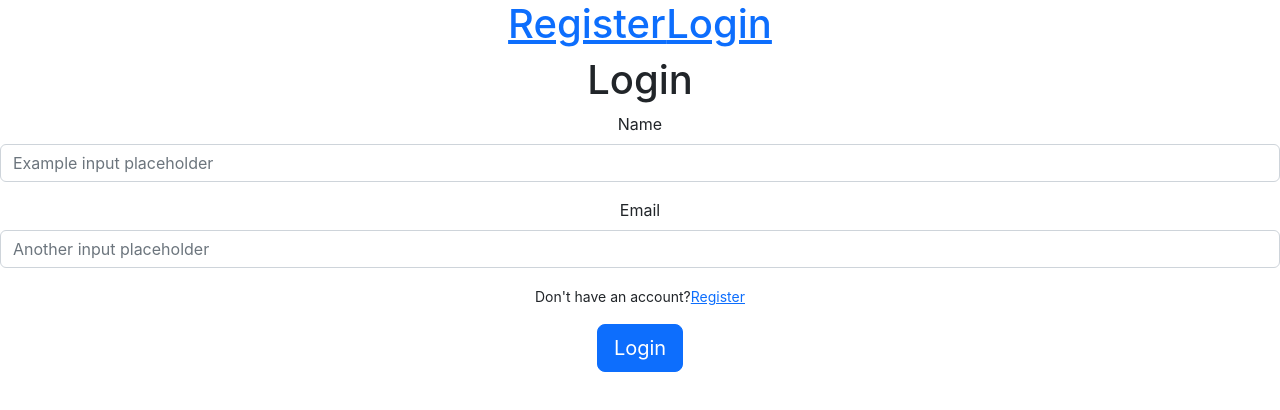
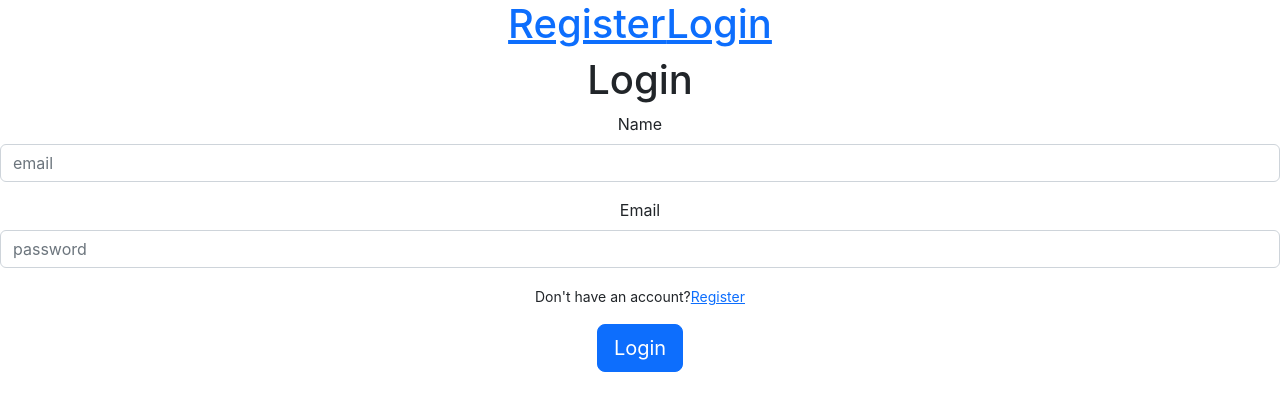
Before and after one commit to HasanMdKamrul/Email-password-form-validation, a React (Create React App) app: page /login in a window 1280 px wide. Shown: the top 410 px of the page. Built offline with nearby package versions, Linux system fonts and the light colour scheme.

Commit message:
Simple signin added

```diff
--- a/src/components/BootstrapLogin.js
+++ b/src/components/BootstrapLogin.js
@@ -1,20 +1,54 @@
+
+import { getAuth, signInWithEmailAndPassword } from "firebase/auth";
 import React from "react";
 import { Link } from "react-router-dom";
+import app from "../firebase/firebase.init";
+
+const auth = getAuth(app)
 
 const BootstrapLogin = () => {
+
+
+    const handleLogIn = event => {
+
+
+        event.preventDefault()
+
+        const form = event.target;
+
+        const email = form.email.value;
+        const password = form.password.value;
+
+        console.log(email,password);
+
+
+        const signIn = async ()=>{
+            try {
+                const result = await signInWithEmailAndPassword(auth,email,password);
+                console.log(result.user)
+            } catch (error) {
+                console.log(error)
+            }
+        }
+
+        signIn()
+
+    }
+
   return (
     <div>
       <h1>Login</h1>
-      <form>
+      <form onSubmit={handleLogIn}>
         <div className="mb-3">
           <label htmlFor="formGroupExampleInput" className="form-label">
             Name
           </label>
           <input
-            type="text"
+            type="email"
             className="form-control"
             id="formGroupExampleInput"
-            placeholder="Example input placeholder"
+            placeholder="email"
+            name="email"
           />
         </div>
         <div className="mb-3">
@@ -22,10 +56,11 @@ const BootstrapLogin = () => {
             Email
           </label>
           <input
-            type="text"
+            type="password"
             className="form-control"
             id="formGroupExampleInput2"
-            placeholder="Another input placeholder"
+            placeholder="password"
+            name="password"
           />
         </div>
         <p>
```
